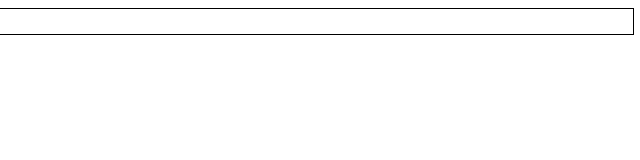
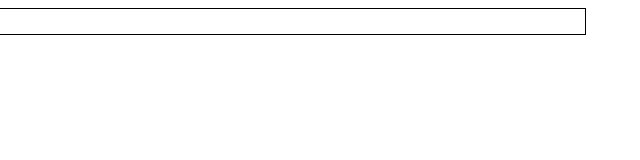
Before and after one commit to Jordan-Smalls/smalls.github.io, a plain HTML site: page index.html in a window 1280 px wide. Shown: the full height of the page, 640-1280 px from the left. Drawn offline with nearby package versions, Linux system fonts and the light colour scheme.

Commit message:
Update stylizer.css

```diff
--- a/stylizer.css
+++ b/stylizer.css
@@ -1,7 +1,8 @@
 body {
     overflow: hidden;
     position: relative;
-    height: 100%;
+    height: 95%;
+    width: 95%;
     min-height: 100vh;
 }
 
```
